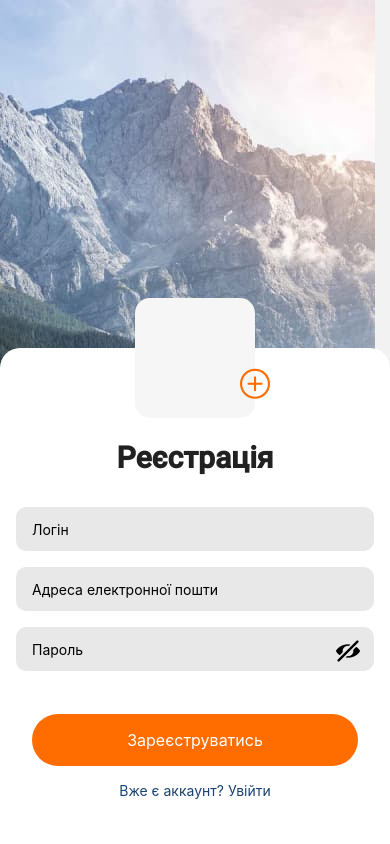
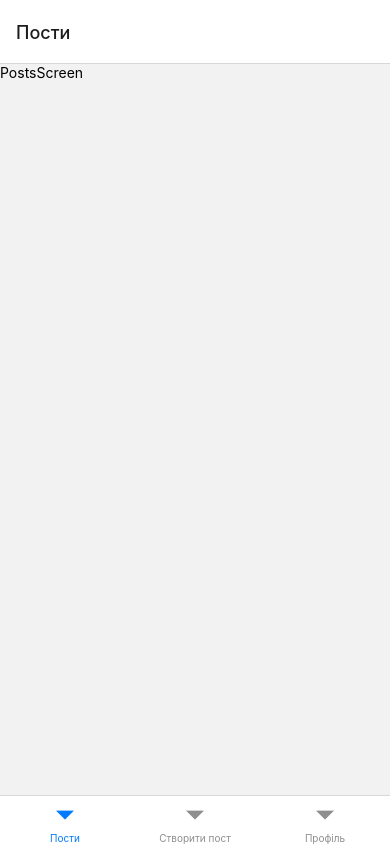
Before and after one commit to Tonya-Shyva/react-native-app-hw, a React Native app: screen / in a window 390 px wide. Built offline with nearby package versions, Linux system fonts and the light colour scheme.

Commit message:
createBottomTabNavigation

```diff
--- a/App.js
+++ b/App.js
@@ -7,9 +7,14 @@ import { NavigationContainer } from "@react-navigation/native";
 SplashScreen.preventAutoHideAsync();
 
 import { createStackNavigator } from "@react-navigation/stack";
+import { createBottomTabNavigator } from "@react-navigation/bottom-tabs";
 import { Registration } from "./Screens/RegistrationScreen";
 import { Login } from "./Screens/LoginScreen";
+import { PostsScreen } from "./Screens/PostsScreen";
+import { CreatePostScreen } from "./Screens/CreatePostsScreen";
+import { ProfileScreen } from "./Screens/ProfileScreen";
 const Stack = createStackNavigator();
+const BottomTab = createBottomTabNavigator();
 
 export default function App() {
   const [fontsLoaded] = useFonts({
@@ -45,18 +50,11 @@ export default function App() {
   return (
     <NavigationContainer>
       <View style={styles.appContainer} onLayout={onLayoutRootView}>
-        <Stack.Navigator>
-          <Stack.Screen
-            name="Реєстрація"
-            component={Registration}
-            options={{ headerShown: false }}
-          />
-          <Stack.Screen
-            name="Логін"
-            component={Login}
-            options={{ headerShown: false }}
-          />
-        </Stack.Navigator>
+        <BottomTab.Navigator>
+          <BottomTab.Screen name="Пости" component={PostsScreen} />
+          <BottomTab.Screen name="Створити пост" component={CreatePostScreen} />
+          <BottomTab.Screen name="Профіль" component={ProfileScreen} />
+        </BottomTab.Navigator>
       </View>
     </NavigationContainer>
   );
@@ -68,3 +66,16 @@ const styles = StyleSheet.create({
     // alignItems: "stretch",
   },
 });
+
+// <Stack.Navigator>
+//   <Stack.Screen
+//     name="Реєстрація"
+//     component={Registration}
+//     options={{ headerShown: false }}
+//   />
+//   <Stack.Screen
+//     name="Логін"
+//     component={Login}
+//     options={{ headerShown: false }}
+//   />
+// </Stack.Navigator>;
--- /dev/null
+++ b/Screens/CreatePostsScreen.js
@@ -0,0 +1,24 @@
+import React, { useState, useEffect } from "react";
+import {
+  StyleSheet,
+  View,
+  Text,
+  TextInput,
+  Image,
+  Pressable,
+  TouchableOpacity,
+  TouchableWithoutFeedback,
+  Platform,
+  Keyboard,
+  SafeAreaView,
+  KeyboardAvoidingView,
+  ScrollView,
+} from "react-native";
+
+export const CreatePostScreen = () => {
+  return (
+    <View>
+      <Text>CreatePostScreen</Text>
+    </View>
+  );
+};
--- /dev/null
+++ b/Screens/Home.js
@@ -0,0 +1,3 @@
+import { createBottomTabNavigator } from "@react-navigation/bottom-tabs";
+
+const Tabs = createBottomTabNavigator();
--- a/Screens/LoginScreen.js
+++ b/Screens/LoginScreen.js
@@ -107,7 +107,7 @@ export const Login = ({ navigation }) => {
               >
                 <Text style={{ color: "#1B4371" }}>
                   Ще нема аккаунта?
-                  <Text> Зареєструватись</Text>
+                  <Text> Зареєструватися</Text>
                 </Text>
               </TouchableOpacity>
             </View>
--- /dev/null
+++ b/Screens/PostsScreen.js
@@ -0,0 +1,119 @@
+import React, { useState, useEffect } from "react";
+import {
+  StyleSheet,
+  View,
+  Image,
+  Text,
+  FlatList,
+  SafeAreaView,
+  VirtualizedList,
+} from "react-native";
+
+export const PostsScreen = () => {
+  const [posts, setPosts] = useState([]);
+  const [avatar, setAvatar] = useState(null);
+  //   const name = useSelector(selectName);
+  //   const email = useSelector(selectEmail);
+  // const userId = useSelector(selectID);
+  //   const isAuth = useSelector((state) => state.auth.isAuth);
+
+  //   useEffect(() => {
+  //     if (!isAuth) return;
+  //     setAvatar(getAuth().currentUser.photoURL);
+
+  //     const q = query(collection(db, "posts"));
+  //     const unsubscribe = onSnapshot(q, (querySnapshot) => {
+  //       const post = [];
+  //       querySnapshot.forEach((doc) =>
+  //         post.push({
+  //           ...doc.data(),
+  //           id: doc.id,
+  //         })
+  //       );
+  //       console.log(post, name);
+  //       setPosts(post);
+  //     });
+  //     return () => {
+  //       unsubscribe();
+  //     };
+  //   }, []);
+
+  const getItemCount = () => posts.length;
+
+  const getItem = (posts, index) => ({
+    title: posts[index].imageSignature,
+    photo: posts[index].photo,
+    imageLocation: posts[index].imageLocation,
+    uid: posts[index].uid,
+    id: posts[index].id,
+    location: posts[index].location,
+  });
+
+  return (
+    <View style={styles.container}>
+      <Text>PostsScreen</Text>
+      {/* {isAuth && (
+        <>
+          <View style={styles.avatar}>
+            <Image style={styles.image} source={{ uri: avatar }} />
+            <View style={styles.wraper}>
+              <Text style={styles.name}>{name}</Text>
+              <Text style={styles.email}>{email}</Text>
+            </View>
+          </View>
+          <VirtualizedList
+            data={posts}
+            initialNumToRender={posts.length}
+            renderItem={({ item }) => (
+              <PostItem
+                navigation={navigation}
+                title={item.title}
+                photo={item.photo}
+                imageLocation={item.imageLocation}
+                uid={item.uid}
+                id={item.id}
+                location={item.location}
+              />
+            )}
+            keyExtractor={(item) => item.id}
+            getItemCount={getItemCount}
+            getItem={getItem}
+          />
+        </>
+      )} */}
+    </View>
+  );
+};
+
+const styles = StyleSheet.create({
+  container: {
+    overflow: "scroll",
+  },
+
+  avatar: {
+    marginTop: 16,
+    padding: 16,
+    flexDirection: "row",
+    backgroundColor: "#fff",
+    overflow: "scroll",
+  },
+  image: {
+    width: 60,
+    height: 60,
+    borderRadius: 16,
+  },
+  wraper: {
+    marginLeft: 8,
+    justifyContent: "center",
+  },
+  name: {
+    fontWeight: "bold",
+    fontSize: 13,
+    lineHeight: 15,
+  },
+  email: {
+    fontWeight: "normal",
+    fontSize: 11,
+    lineHeight: 13,
+  },
+});
--- /dev/null
+++ b/Screens/ProfileScreen.js
@@ -0,0 +1,134 @@
+import { Ionicons, MaterialCommunityIcons } from "@expo/vector-icons";
+import React, { useState, useEffect } from "react";
+import {
+  FlatList,
+  Image,
+  ImageBackground,
+  Pressable,
+  StyleSheet,
+  Text,
+  View,
+} from "react-native";
+
+export const ProfileScreen = ({ navigation }) => {
+  const [posts, setPosts] = useState([]);
+  const [image, setImage] = useState();
+
+  return (
+    <ImageBackground
+      style={styles.image}
+      source={require("../assets/images/bg-image.jpg")}
+    >
+      <View style={styles.box}>
+        <View style={styles.imageWraper}>
+          <Image style={styles.avatar} source={{ uri: "" }} />
+          <Pressable onPress="" style={styles.pressIcon}>
+            <Ionicons
+              name="add-circle-outline"
+              size={30}
+              color="#bdbdbd"
+              style={styles.icon}
+            />
+          </Pressable>
+        </View>
+
+        <Pressable onPress="" style={styles.logoutIcon}>
+          <MaterialCommunityIcons name="logout" size={26} color="#aaa" />
+        </Pressable>
+        <Text style={styles.name}>name</Text>
+        {/* <FlatList
+          data={posts}
+          renderItem={({ item }) => (
+            <PostItem
+              navigation={navigation}
+              title={item.imageSignature}
+              photo={item.photo}
+              imageLocation={item.imageLocation}
+              uid={item.uid}
+              id={item.id}
+              location={item.location}
+            />
+          )}
+          keyExtractor={(item) => item.id}
+        /> */}
+      </View>
+    </ImageBackground>
+  );
+};
+
+const styles = StyleSheet.create({
+  image: {
+    flex: 1,
+    resizeMode: "cover",
+    justifyContent: "flex-end",
+  },
+  box: {
+    height: "85%",
+    backgroundColor: "#fff",
+    fontSize: 45,
+    borderTopLeftRadius: 20,
+    borderTopRightRadius: 20,
+    position: "relative",
+    marginLeft: 16,
+    marginRight: 16,
+  },
+  post: {
+    backgroundColor: "#ccc",
+    width: 343,
+    height: 299,
+  },
+  imageWraper: {
+    backgroundColor: "green",
+    borderRadius: 17,
+    position: "relative",
+    height: 0,
+  },
+
+  avatar: {
+    position: "absolute",
+    top: -48,
+    width: 120,
+    height: 120,
+
+    borderRadius: 15,
+    alignSelf: "center",
+  },
+
+  pressIcon: {
+    position: "absolute",
+    top: 18,
+    left: 240,
+    rotate: "45deg",
+    collor: "white",
+  },
+
+  icon: {
+    rotate: "45deg",
+  },
+
+  container: {
+    backgroundColor: "grey",
+    fontFamily: "Roboto400",
+    fontSize: 16,
+    padding: 16,
+    paddingBottom: 45,
+    alignItems: "stretch",
+    justifyContent: "center",
+    borderTopLeftRadius: 20,
+    borderTopRightRadius: 20,
+  },
+
+  logoutIcon: {
+    position: "absolute",
+    top: 20,
+    right: 15,
+  },
+
+  name: {
+    marginTop: 92,
+    marginBottom: 32,
+    fontSize: 30,
+    fontWeight: "bold",
+    textAlign: "center",
+  },
+});
--- a/Screens/RegistrationScreen.js
+++ b/Screens/RegistrationScreen.js
@@ -43,9 +43,18 @@ export const Registration = ({ navigation }) => {
     setPassword("");
   };
 
-  const loginChange = (value) => setLogin(value);
-  const emailChange = (value) => setEmail(value);
-  const passwordChange = (value) => setPassword(value);
+  const loginChange = (value) => {
+    setLogin(value);
+    setIsShowKeyBoard(true);
+  };
+  const emailChange = (value) => {
+    setEmail(value);
+    setIsShowKeyBoard(true);
+  };
+  const passwordChange = (value) => {
+    setPassword(value);
+    setIsShowKeyBoard(true);
+  };
 
   const togglePassInput = () => {
     if (securePassword === true) {
@@ -70,13 +79,13 @@ export const Registration = ({ navigation }) => {
         <KeyboardAvoidingView
           behavior={Platform.OS === "ios" ? "padding" : "height"}
         >
-          <ScrollView>
-            <View
+          <ScrollView
             style={{
               ...styles.container,
               marginTop: isShowKeyBoard ? 103 : 219,
             }}
           >
+            {/* <View> */}
             <View style={styles.avatarWrapper}>
               {/* <Image style={styles.avatar} source={{ uri: ava }} /> */}
               <Pressable onPress="">
@@ -130,10 +139,8 @@ export const Registration = ({ navigation }) => {
                 Вже є аккаунт? <Text>Увійти</Text>
               </Text>
             </TouchableOpacity>
-            </View>
           </ScrollView>
         </KeyboardAvoidingView>
-        {/* </ScrollView> */}
       </TouchableWithoutFeedback>
     </ImageBackground>
   );
@@ -146,8 +153,9 @@ const styles = StyleSheet.create({
     justifyContent: "flex-end",
   },
   container: {
+    position: "relative",
     // justifyContent: "center",
-    alignItems: "stretch",
+    // alignItems: "stretch",
     fontFamily: "Roboto400",
     fontSize: 16,
     lineHeight: 19,
@@ -159,7 +167,7 @@ const styles = StyleSheet.create({
   },
   avatarWrapper: {
     position: "absolute",
-    zIndex: 100,
+    zIndex: 99,
     top: -50,
     width: 120,
     height: 120,
--- a/package.json
+++ b/package.json
@@ -10,6 +10,7 @@
   },
   "dependencies": {
     "@expo/vector-icons": "^13.0.0",
+    "@react-navigation/bottom-tabs": "^6.5.7",
     "@react-navigation/native": "^6.1.6",
     "@react-navigation/stack": "^6.3.16",
     "expo": "~48.0.6",
```
Also changed, not shown: Screens/CommentsScreen.js (added), Screens/MapScreen.js (added), 1 other file (tests, documents, lock files or other folders). Lines whose indentation alone changed are shown as unchanged.
